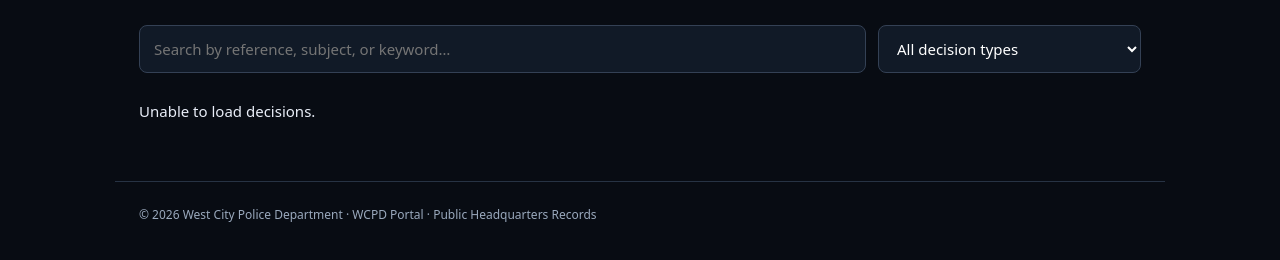
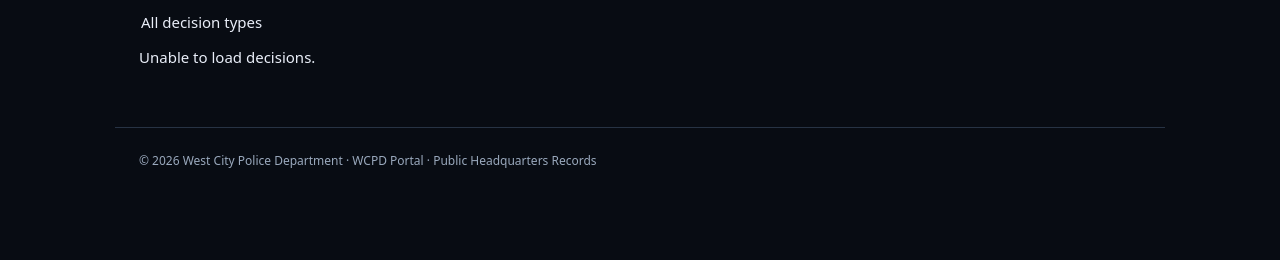
Before and after one commit to Stubbsc18/wcpd-portal, a plain HTML site: page hq-decisions.html in a window 1280 px wide. Shown: the part 260-520 px from the top of the page. Drawn offline with nearby package versions, Linux system fonts and the light colour scheme; no server answers.

Commit message:
Update hq-decisions.html

```diff
--- a/hq-decisions.html
+++ b/hq-decisions.html
@@ -13,7 +13,7 @@
 <div class="eyebrow">WEST CITY POLICE DEPARTMENT / HEADQUARTERS</div>
 <h1>Headquarters Decisions</h1>
 <p>Official public record of Headquarters policies, appointments, commendations, and administrative decisions. Only authorized, published decisions should appear here.</p>
-<div class="toolbar"><input id="search" type="search" placeholder="Search by reference, subject, or keyword…" aria-label="Search decisions"><select id="filter" aria-label="Filter by decision type"><option value="">All decision types</option><option>Policy</option><option>Appointment</option><option>Commendation & Recognition</option><option>Administrative</option></select></div>
+<option value="all">All decision types</option>
 <div id="count" class="count"></div><section id="records" aria-live="polite"></section>
 </main>
 <footer>
```
